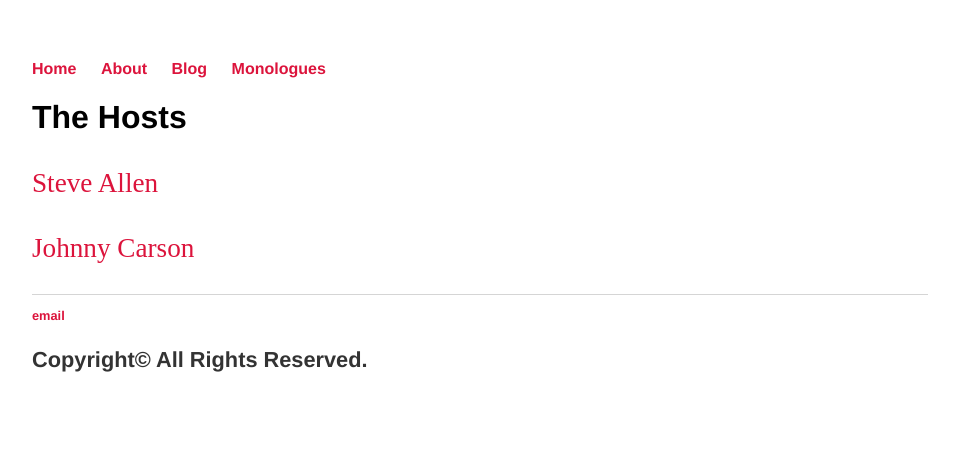
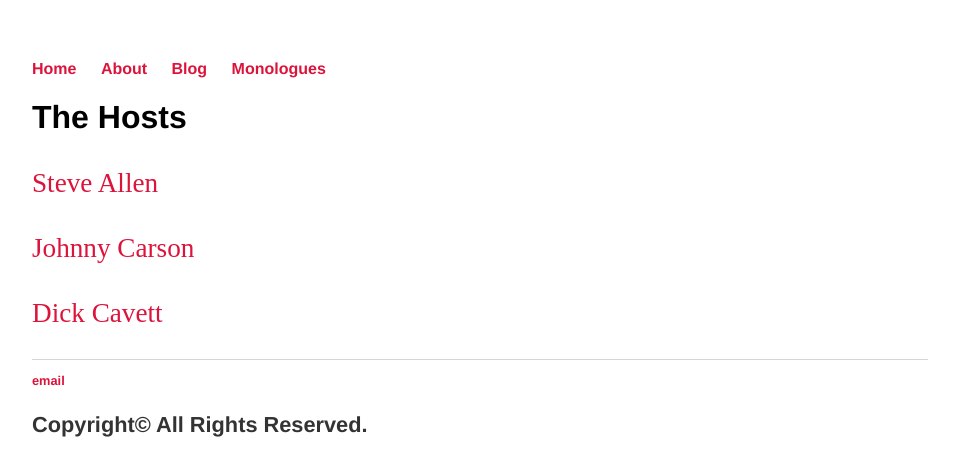
Before and after one commit to andersonshumate/andersonshumate.github.io, a Jekyll site: the page built from monologues/hosts/index.html, in a window 1280 px wide. Shown: the top 476 px of the page, without its empty margins (160-1119 px from the left). Built offline with Jekyll 4.4.1, drawn with Linux system fonts in a browser that asks for light colours.

Commit message:
Update index.html

```diff
--- a/monologues/hosts/index.html
+++ b/monologues/hosts/index.html
@@ -7,5 +7,6 @@ title: The Hosts
 
 	<p><a href="/monologues/hosts/steveallen/">Steve Allen</a></p>
 	<p><a href="/monologues/hosts/johnnycarson/">Johnny Carson</a></p>
+	<p><a href="/monologues/hosts/dickcavett/">Dick Cavett</a></p>
 
 </div><!-- /.blurb -->
```
